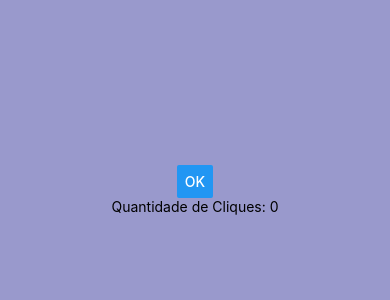
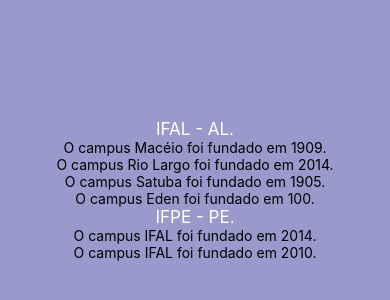
Before and after one commit to KlinsAluno/atividade1-glauber, a React Native app: screen / in a window 390 px wide. Shown: the part 232-532 px from the top of the page. Built offline with nearby package versions, Linux system fonts and the light colour scheme.

Commit message:
Finish color em App1 e App2

```diff
--- a/App.js
+++ b/App.js
@@ -50,6 +50,7 @@
 
   textTotal: {
     fontSize: 17,
+    color: "white",
   },
 });
 
@@ -64,9 +65,9 @@
           setCliques(cliques + 1);
         }}
       />
-      <Text>Quantidade de Cliques: {cliques}</Text>
+      <Text style={styles.textTotal}>Quantidade de Cliques: {cliques}</Text>
     </View>
   );
 };
 
-export default App2;
+export default App1;
```
